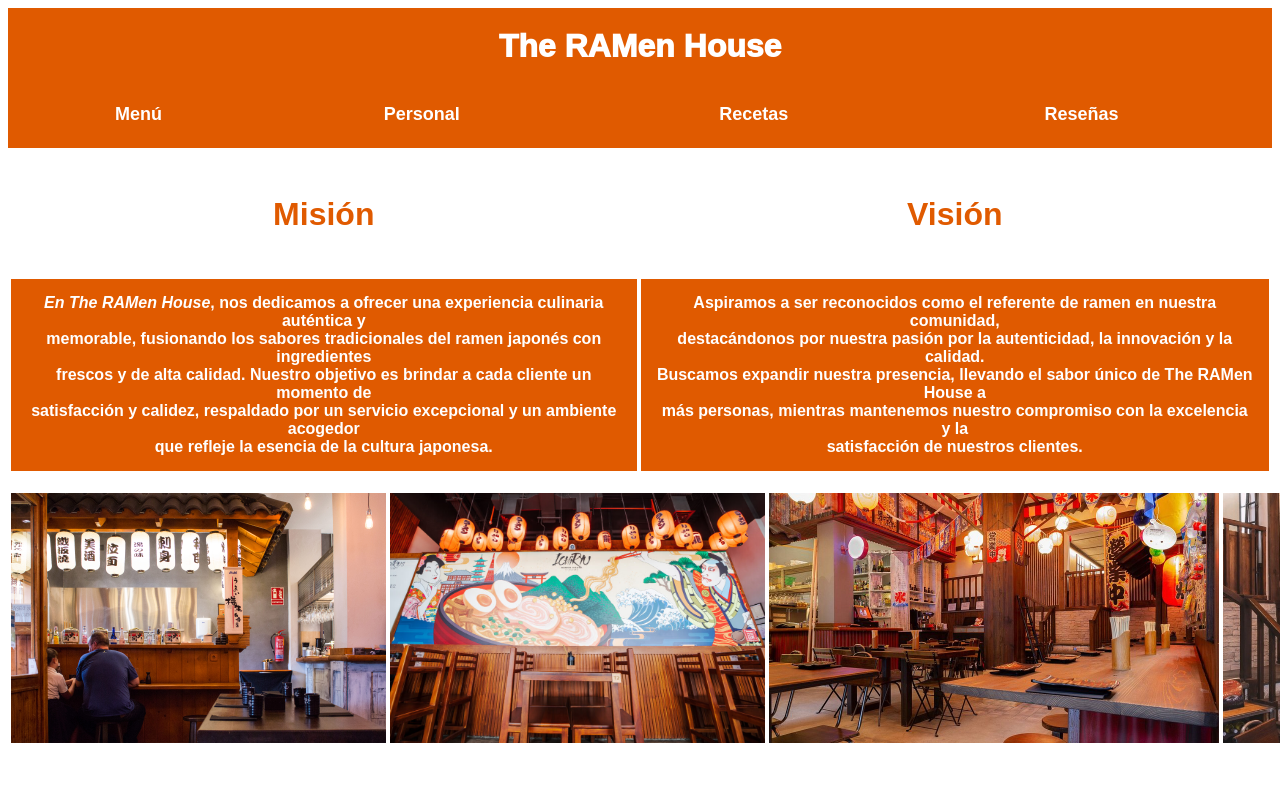
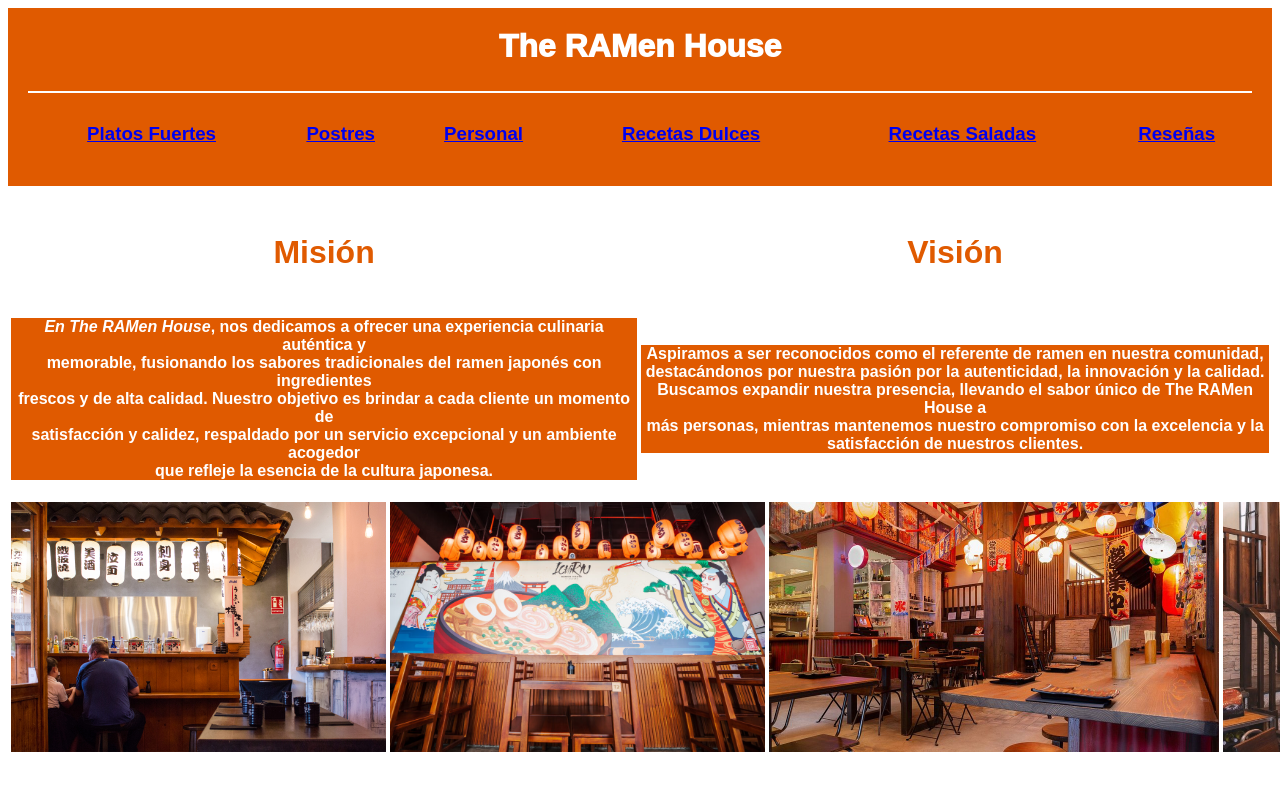
Before and after one commit to AlisonSabanP/programacion-web, a plain HTML site: page INDEX.HTML in a window 1280 px wide. Shown: the top 790 px of the page. Drawn offline with Linux system fonts and the light colour scheme.

Commit message:
Referencias a otros archivos

```diff
--- a/INDEX.HTML
+++ b/INDEX.HTML
@@ -30,10 +30,8 @@
             }
 
             .paginas{
-                color: #ffffff;
+
                 font-family: Arial, Helvetica, sans-serif;
-                font-weight: bolder;
-                font-size: large;
             }
 
             .encabezados{
@@ -49,7 +47,6 @@
                 font-family: arial;
                 text-align: center;
                 background-color: #e05a00;
-                padding: 15px
             }
         </style>
 
@@ -57,14 +54,16 @@
     <body>
         <header>
             <h1>The RAMen House</h1>
-            <br />
-            <br />
-            <table width="100%";>
+            <br/>
+            <hr color="#ffffff" />
+            <table width="100%">
                 <tr>
-                    <td class="paginas"> Menú </td>
-                    <td class="paginas">Personal</td>
-                    <td class="paginas">Recetas</td>
-                    <td class="paginas">Reseñas</td>
+                    <td class="paginas"><a href="menu/platos-fuertes.html"><h3>Platos Fuertes</h3></a></td>
+                    <td class="paginas"><a href="menu/postres.html"><h3>Postres</h3></a></td>
+                    <td class="paginas"><a href="personal/personal.html"><h3>Personal</h3></a></td>
+                    <td class="paginas"><a href="recetas/recetas-dulces.html"><h3>Recetas Dulces</h3></a></td>
+                    <td class="paginas"><a href="recetas/recetas-saladas.html"><h3>Recetas Saladas</h3></a></td>
+                    <td class="paginas"><a href="resenias/resenias.html"><h3>Reseñas</h3></a></td>
                 </tr>
 
             </table>
```
